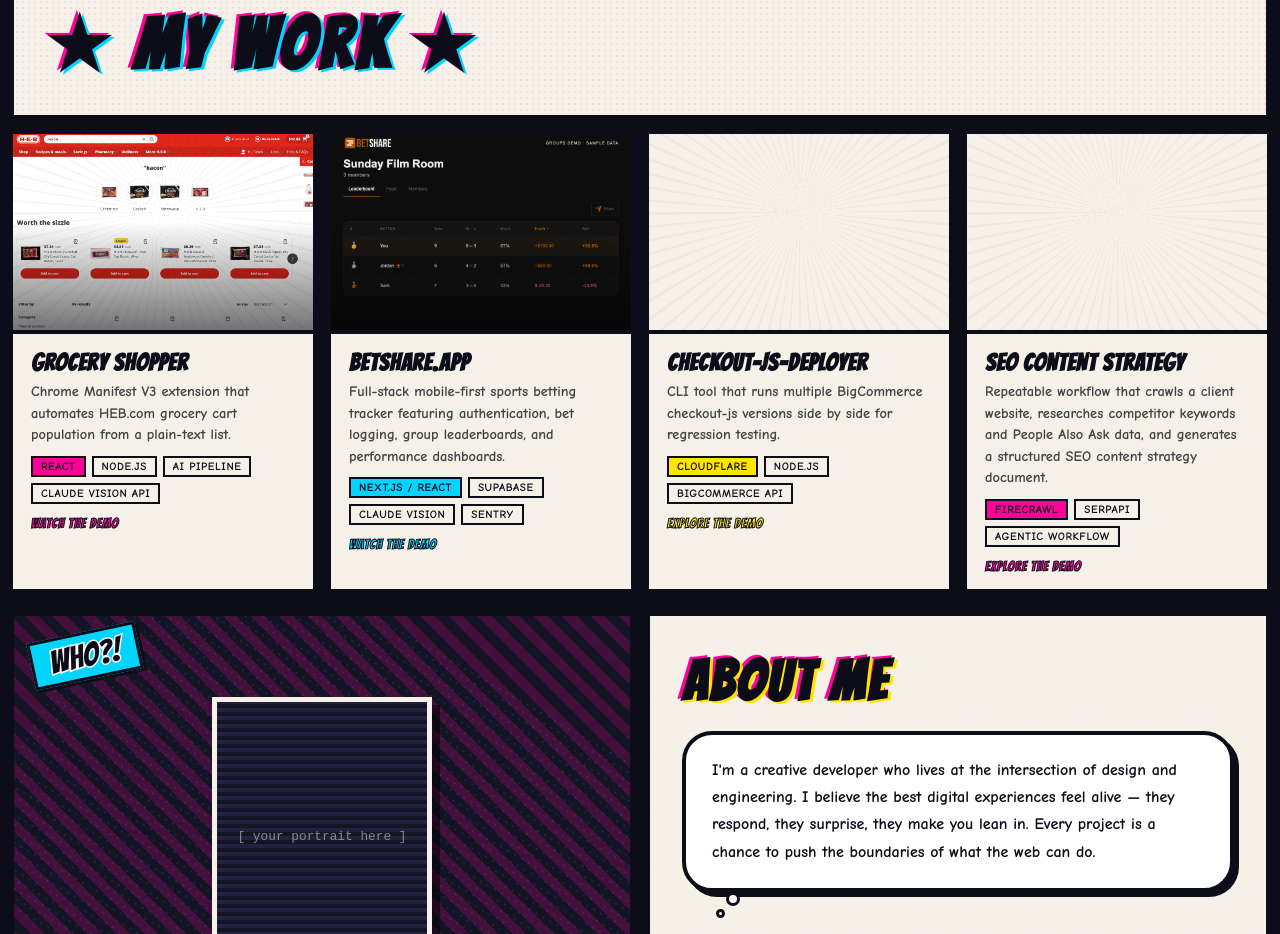
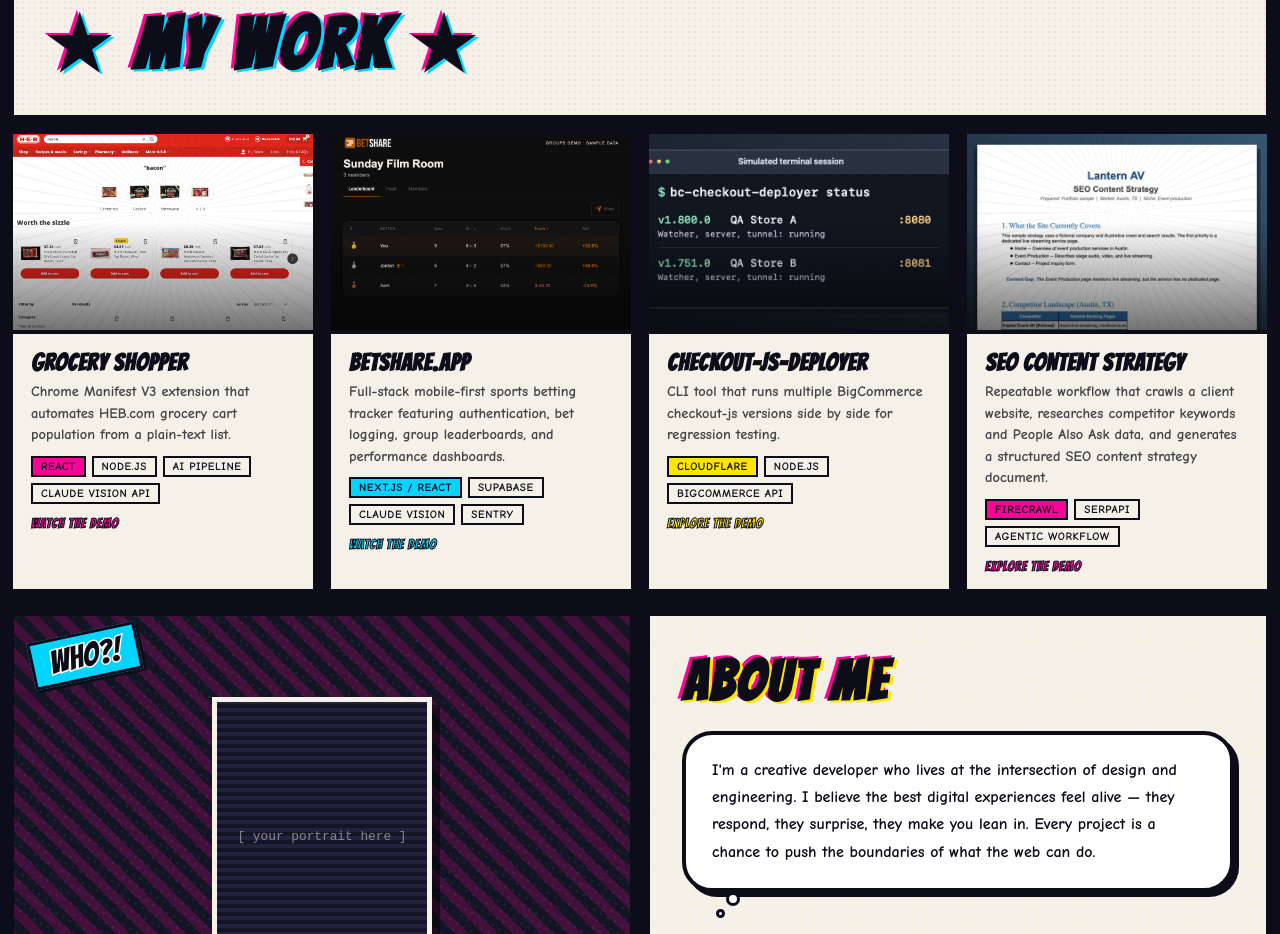
Before and after one commit to dereklopez2181/portfolio, an Astro site: page / in a window 1280 px wide. Shown: the part 839-1773 px from the top of the page. Built offline with nearby package versions, Linux system fonts and the light colour scheme; Astro itself is replaced by a stand-in of ours.

Commit message:
Add CheckoutJS and SEO project thumbnails (#2)

```diff
--- a/src/components/spiderverse/SpiderVerseApp.tsx
+++ b/src/components/spiderverse/SpiderVerseApp.tsx
@@ -19,7 +19,7 @@ export interface Project {
   techStack: string[];
   media?: { src: string; alt: string; type?: 'image' | 'video'; poster?: string; autoPlay?: boolean };
   walkthrough?: Walkthrough;
-  cardImage?: { src: string; alt: string };
+  cardImage?: { src: string; alt: string; objectPosition?: string };
   links?: { label: string; url: string }[];
 }
 
@@ -69,6 +69,11 @@ const PROJECTS: Project[] = [
     tags: ['Cloudflare', 'Node.js', 'BigCommerce API'],
     sfx: 'WHAM!',
     walkthrough: 'checkout',
+    cardImage: {
+      src: '/demos/checkout-js-deployer-thumbnail.jpg',
+      alt: 'Simulated terminal output showing two checkout releases running on ports 8080 and 8081',
+      objectPosition: 'center top',
+    },
     features: [
       'Single command to run N checkout-js versions in parallel',
       'Automatic port allocation and process management',
@@ -86,6 +91,11 @@ const PROJECTS: Project[] = [
     tags: ['Firecrawl', 'SerpAPI', 'Agentic Workflow'],
     sfx: 'THONK!',
     walkthrough: 'seo',
+    cardImage: {
+      src: '/demos/seo-content-strategy-thumbnail.jpg',
+      alt: 'Sample Lantern AV SEO strategy report showing existing site coverage and competitor research',
+      objectPosition: 'center top',
+    },
     features: [
       'Full site crawl via Firecrawl to map existing content coverage',
       'Competitor keyword gap analysis with SerpAPI',
--- a/src/components/spiderverse/WorkSection.tsx
+++ b/src/components/spiderverse/WorkSection.tsx
@@ -122,7 +122,7 @@ function ProjectCard({
               style={{
                 position: 'absolute', inset: 0,
                 width: '100%', height: '100%',
-                objectFit: 'cover', objectPosition: 'top left',
+                objectFit: 'cover', objectPosition: project.cardImage?.objectPosition ?? 'top left',
                 zIndex: 1,
                 transform: hovered ? 'scale(1.06)' : 'scale(1)',
                 transition: 'transform 0.4s cubic-bezier(0.175,0.885,0.32,1.275)',
```
Also changed, not shown: public/demos/checkout-js-deployer-thumbnail.jpg (added), public/demos/seo-content-strategy-thumbnail.jpg (added).
